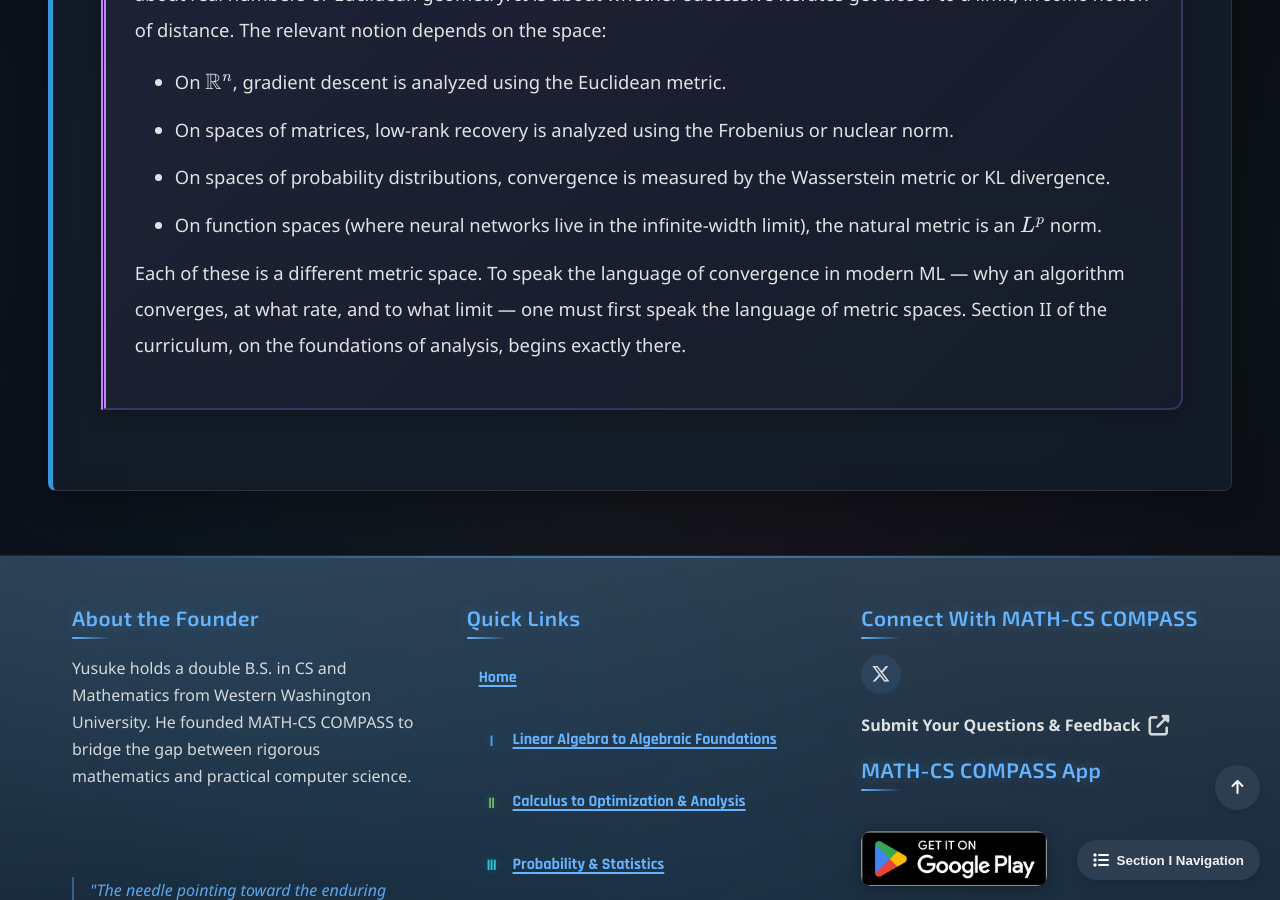
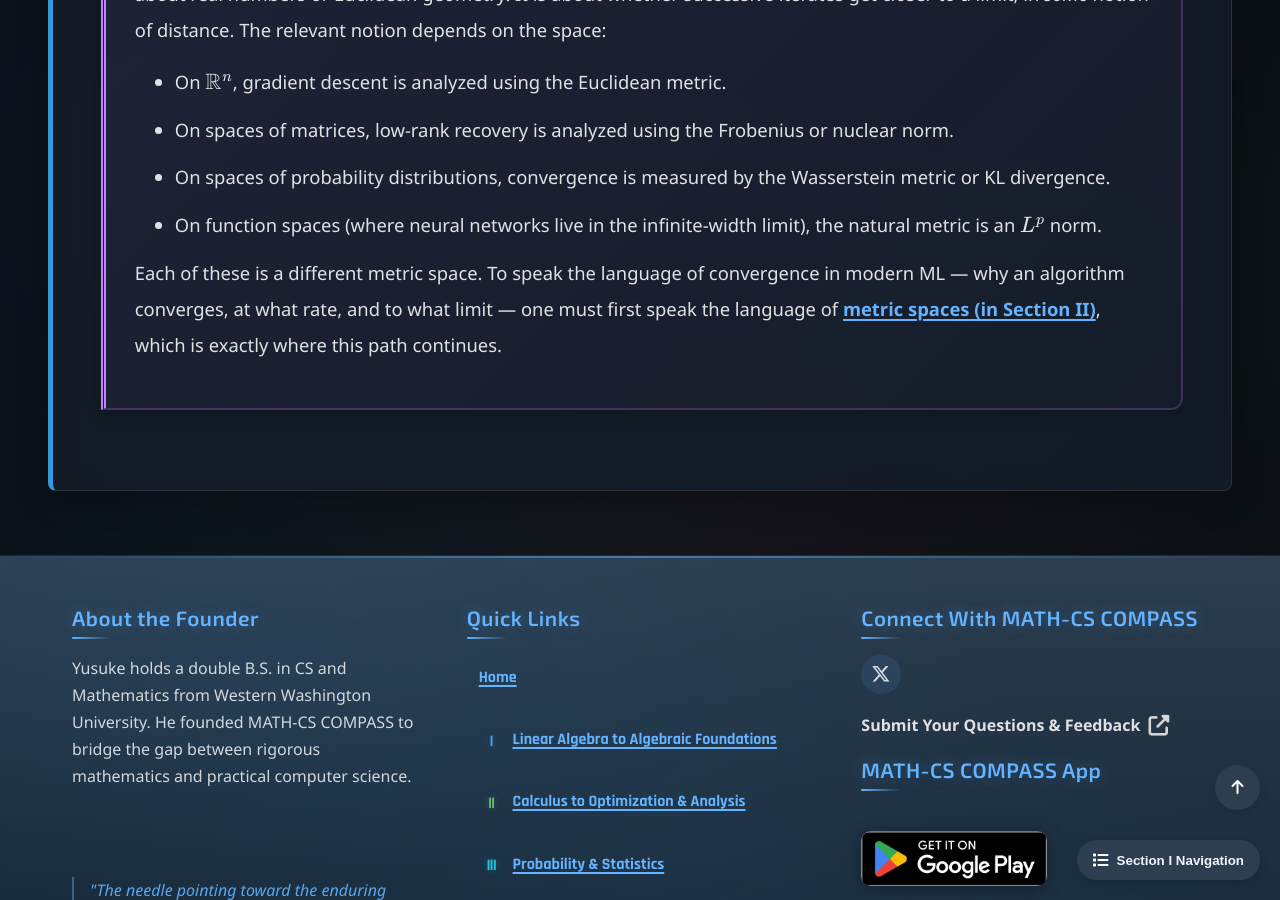
Before and after one commit to Yusukey01/yusukey01.github.io, a Jekyll site: the page built from Mathematics/Linear_algebra/trace.html, in a window 1280 px wide and 900 px high, scrolled down 10235 px. Built offline with Jekyll 4.4.1, drawn with Linux system fonts in a browser that asks for light colours.

Commit message:
new linalg-10

```diff
--- a/Mathematics/Linear_algebra/trace.html
+++ b/Mathematics/Linear_algebra/trace.html
@@ -407,8 +407,9 @@ uses_python: false
                     </ul>
                     <p>
                         Each of these is a different metric space. To speak the language of convergence in modern ML — why an algorithm converges,
-                        at what rate, and to what limit — one must first speak the language of metric spaces.
-                        Section II of the curriculum, on the foundations of analysis, begins exactly there.
+                        at what rate, and to what limit — one must first speak the language of
+                        <a href="../Calculus/metric_space.html"><strong>metric spaces (in Section II)</strong></a>,
+                        which is exactly where this path continues.
                     </p>
                 </div>
             </section>
```
